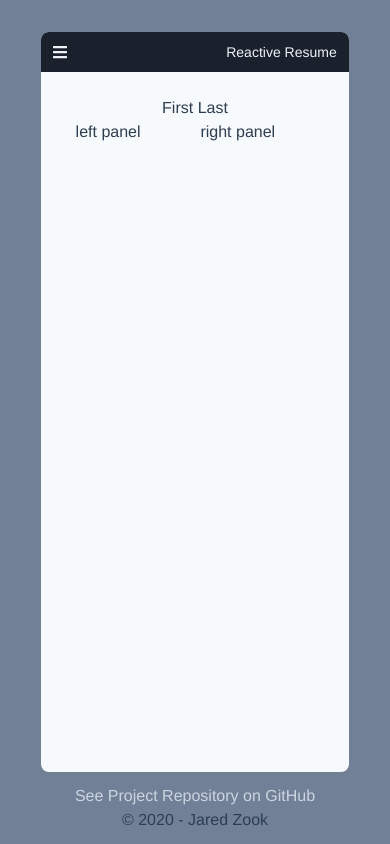
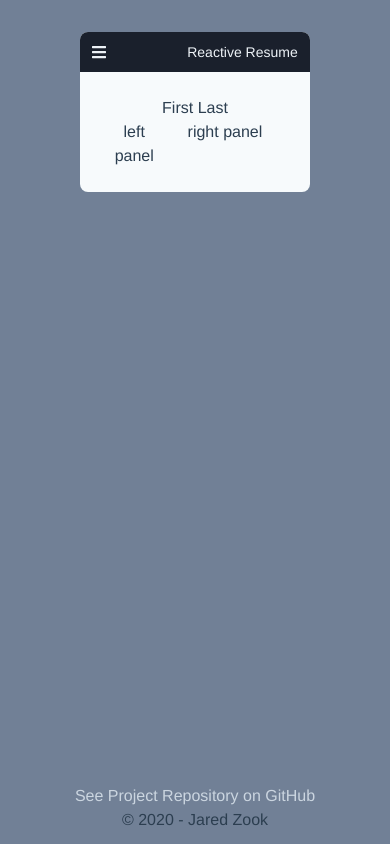
Before and after one commit to jtzook/generate-resume, a Vue app: page / in a window 390 px wide. Built offline with nearby package versions, Linux system fonts and the light colour scheme.

Commit message:
sass variables

```diff
--- a/src/App.vue
+++ b/src/App.vue
@@ -2,10 +2,7 @@
   <div class="page bg-gray-600 overflow-auto">
     <div class="content-container flex">
       <div class="side-column"></div>
-      <div
-        class="flex"
-        style="flex-basis: 780px;"
-      >
+      <div class="card-column">
         <Card />
       </div>
       <div class="side-column"></div>
@@ -64,8 +61,12 @@
   .content-container {
     flex: 1 0 auto;
 
+    .card-column {
+      flex: 4.5 auto;
+    }
+
     .side-column {
-      flex: 1 1 5%;
+      flex: 1 10%;
     }
   }
 </style>
--- /dev/null
+++ b/src/assets/scss/_variables.scss
@@ -0,0 +1,3 @@
+/* tailwind breakpoints */
+
+$sm: 640px;
--- a/src/components/card/CardHeader.vue
+++ b/src/components/card/CardHeader.vue
@@ -29,16 +29,16 @@
 </script>
 
 <style lang="scss" scoped>
-  /* sm */
-  @media only screen and (max-width: 640px) {
-    .hide-if-mobile {
+  @import "@/assets/scss/variables.scss";
+
+  .hide-if-mobile {
+    @media only screen and (max-width: $sm) {
       display: none;
     }
   }
 
   #nav-bar {
     height: 40px;
-
     .export-button {
       padding: 0.1rem 0.5rem;
     }
```
